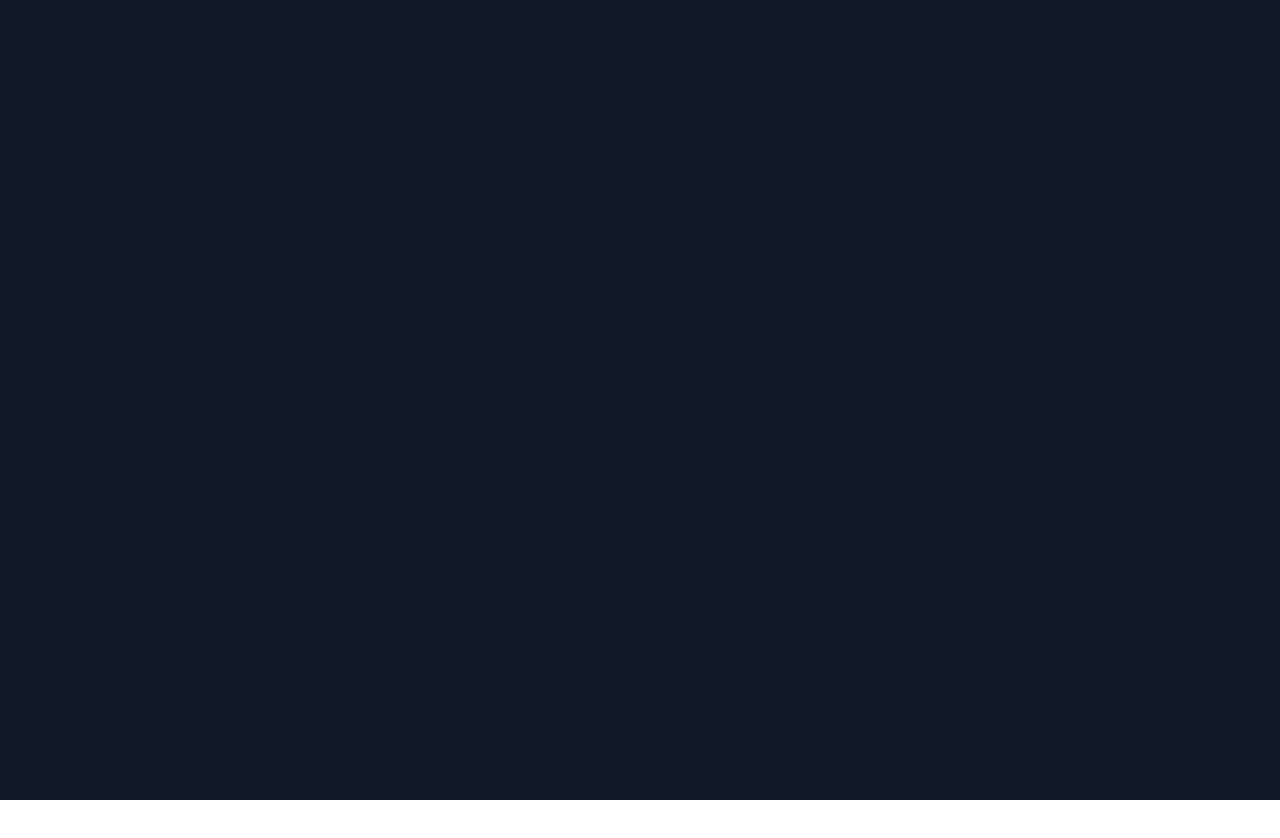
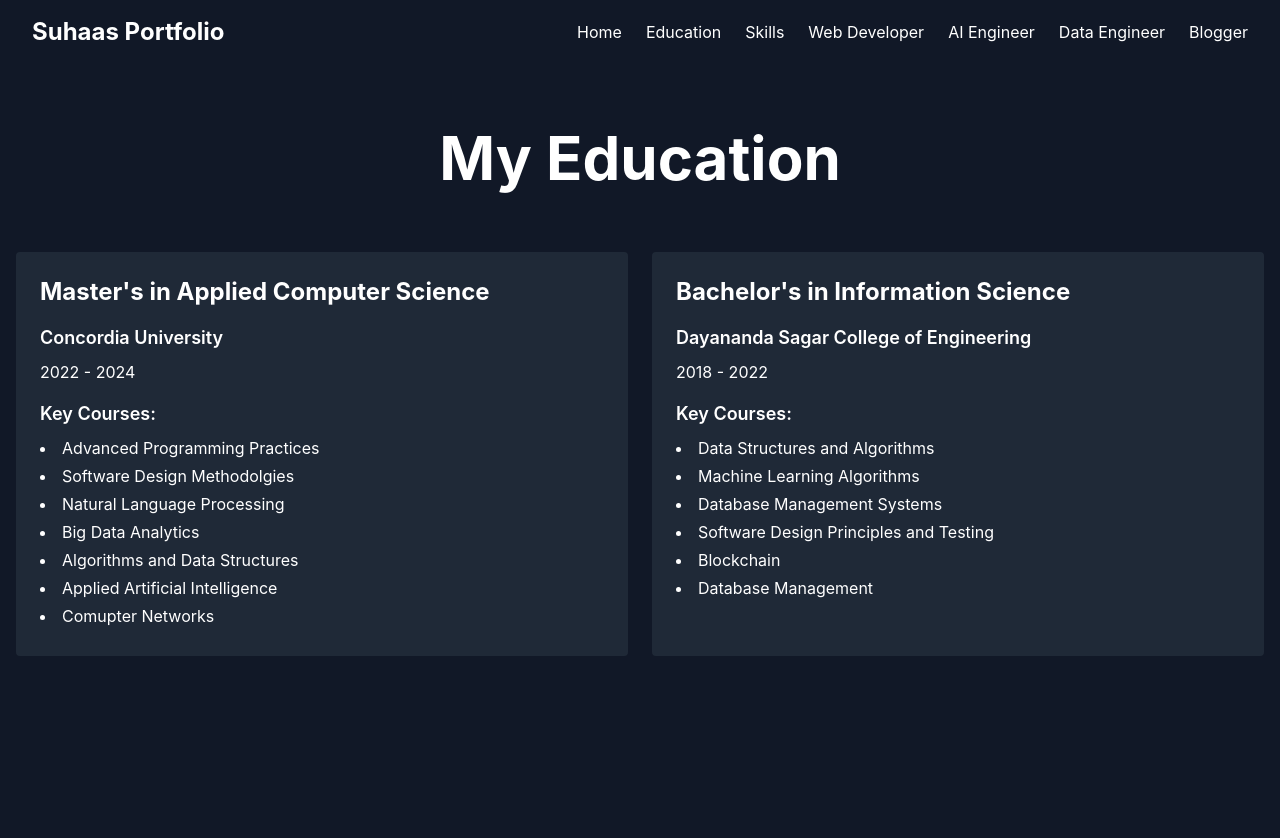
Before and after one commit to overlordiam/Portfolio, a React (Create React App) app: page /education in a window 1280 px wide. Before the commit this address had no page. Shown: the top 838 px of the page. Before the commit the page ends 800 px from the top, so only its background shows below. Built offline with nearby package versions, Linux system fonts and the light colour scheme.

Commit message:
add education and skill pages

```diff
--- a/src/App.js
+++ b/src/App.js
@@ -6,10 +6,15 @@ import WebDeveloper from "./components/WebDeveloper";
 import AIEngineer from "./components/AIEngineer";
 import DataEngineer from "./components/DataEngineer";
 import Blogger from "./components/Blogger";
+import Education from "./components/Education";
+import Skills from "./components/Skills";
+import Navbar from "./components/Navbar";  // Import Navbar
 
 function App() {
   return (
     <Router>
+      {/* Navbar included here to show on all pages */}
+      <Navbar />
       <div className="bg-gray-900 text-white min-h-screen">
         <Routes>
           <Route path="/" element={<Home />} />
@@ -17,6 +22,8 @@ function App() {
           <Route path="/ai-engineer" element={<AIEngineer />} />
           <Route path="/data-engineer" element={<DataEngineer />} />
           <Route path="/blogger" element={<Blogger />} />
+          <Route path="/education" element={<Education />} />
+          <Route path="/skills" element={<Skills />} />
         </Routes>
       </div>
     </Router>
--- /dev/null
+++ b/src/components/Education.js
@@ -0,0 +1,59 @@
+// src/components/Education.js
+import React from "react";
+
+const Education = () => {
+  const degrees = [
+    {
+      degree: "Master's in Applied Computer Science",
+      institution: "Concordia University",
+      duration: "2022 - 2024",
+      gpa: "3.6",
+      courses: [
+        "Advanced Programming Practices",
+        "Software Design Methodolgies",
+        "Natural Language Processing",
+        "Big Data Analytics",
+        "Algorithms and Data Structures",
+        "Applied Artificial Intelligence",
+        "Comupter Networks"
+      ],
+    },
+    {
+      degree: "Bachelor's in Information Science",
+      institution: "Dayananda Sagar College of Engineering",
+      duration: "2018 - 2022",
+      gpa: "3.9",
+      courses: [
+        "Data Structures and Algorithms",
+        "Machine Learning Algorithms",
+        "Database Management Systems",
+        "Software Design Principles and Testing",
+        "Blockchain",
+        "Database Management",
+      ],
+    },
+  ];
+
+  return (
+    <div className="container mx-auto px-4 py-16">
+      <h2 className="text-6xl font-bold mb-16 text-center">My Education</h2>
+      <div className="grid grid-cols-1 md:grid-cols-2 gap-6">
+        {degrees.map((degree, index) => (
+          <div key={index} className="bg-gray-800 p-6 rounded hover:bg-gray-700 transition duration-300">
+            <h3 className="text-2xl font-bold mb-4">{degree.degree}</h3>
+            <p className="text-lg font-semibold mb-2">{degree.institution}</p>
+            <p className="text-md mb-4">{degree.duration}</p>
+            <h4 className="text-lg font-semibold mb-2">Key Courses:</h4>
+            <ul className="list-disc list-inside text-md">
+              {degree.courses.map((course, i) => (
+                <li key={i} className="mb-1">{course}</li>
+              ))}
+            </ul>
+          </div>
+        ))}
+      </div>
+    </div>
+  );
+};
+
+export default Education;
--- a/src/components/Home.js
+++ b/src/components/Home.js
@@ -1,4 +1,3 @@
-// src/components/Home.js
 import React from "react";
 import { Link } from "react-router-dom";
 import { FaGithub, FaLinkedin, FaEnvelope, FaMedium } from "react-icons/fa";
@@ -42,6 +41,16 @@ const Home = () => {
           </p>
         </div>
 
+        {/* Buttons for Education and Skills */}
+        <div className="grid grid-cols-1 md:grid-cols-2 gap-6 mb-12">
+          <Link to="/education" className="bg-gray-800 p-6 rounded hover:bg-gray-700 transition duration-300">
+            My Education
+          </Link>
+          <Link to="/skills" className="bg-gray-800 p-6 rounded hover:bg-gray-700 transition duration-300">
+            My Skills
+          </Link>
+        </div>
+
         {/* Different roles Section */}
         <h2 className="text-3xl font-bold mb-10">Tap in to explore the different versions of me</h2>
         <div className="grid grid-cols-1 md:grid-cols-2 gap-6">
--- /dev/null
+++ b/src/components/Navbar.js
@@ -0,0 +1,43 @@
+// src/components/Navbar.js
+import React from "react";
+import { Link } from "react-router-dom";
+
+const Navbar = () => {
+  return (
+    <nav className="bg-gray-900 text-white py-4 px-8 shadow-md">
+      <div className="container mx-auto flex justify-between items-center">
+        {/* Logo or Home Link */}
+        <Link to="/" className="text-2xl font-bold hover:text-gray-400">
+          Suhaas Portfolio
+        </Link>
+
+        {/* Navigation Links */}
+        <div className="flex space-x-6">
+          <Link to="/" className="hover:text-gray-400">
+            Home
+          </Link>
+          <Link to="/education" className="hover:text-gray-400">
+            Education
+          </Link>
+          <Link to="/skills" className="hover:text-gray-400">
+            Skills
+          </Link>
+          <Link to="/web-developer" className="hover:text-gray-400">
+            Web Developer
+          </Link>
+          <Link to="/ai-engineer" className="hover:text-gray-400">
+            AI Engineer
+          </Link>
+          <Link to="/data-engineer" className="hover:text-gray-400">
+            Data Engineer
+          </Link>
+          <Link to="/blogger" className="hover:text-gray-400">
+            Blogger
+          </Link>
+        </div>
+      </div>
+    </nav>
+  );
+};
+
+export default Navbar;
--- /dev/null
+++ b/src/components/Skills.js
@@ -0,0 +1,40 @@
+// src/components/Skills.js
+import React from "react";
+
+const Skills = () => {
+  const skills = {
+    "Programming Languages": ["Python", "Java", "C/C++", "JavaScript"],
+    Technologies: [
+      "Pandas", "NumPy", "Langchain", "LoopGPT", "TensorFlow", "PyTorch", "NLTK", "spaCy", "Scikit-learn", "Azure Data Factory",
+      "PySpark", "Git", "Docker", "Kubernetes", "FastAPI", "SQL", "MongoDB", "Neo4j", "Linux scripting", "Next.js", "React.js",
+      "Redux", "React Query", "TypeScript", "Express.js", "Node.js", "MySQL", "PostgreSQL", "TailWindCSS", "AWS", "DataBricks",
+      "Azure DevOps Services", "Microsoft SQL Server"
+    ],
+    Concepts: [
+      "Artificial Intelligence", "Machine Learning", "Deep Learning", "Natural Language Processing (NLP)", "Retrieval-augmented Generation",
+      "Large Language Models (LLMs)", "GenAI", "Graph Databases", "Prompt Engineering", "Algorithms Design", "Data Analysis",
+      "Communication", "Collaboration", "State Management", "RESTful APIs", "React Hooks", "Agile Methodology", "Application Development",
+      "Data Engineering", "Problem Solving", "Attention to Detail"
+    ]
+  };
+
+  return (
+    <div className="container mx-auto px-4 py-16">
+      <h2 className="text-6xl font-bold mb-8 text-center">My Skills</h2>
+      {Object.entries(skills).map(([category, skillsList], index) => (
+        <div key={index} className="mb-12">
+          <h3 className="text-2xl font-bold mb-6">{category}</h3>
+          <div className="flex flex-wrap gap-4">
+            {skillsList.map((skill, i) => (
+              <span key={i} className="bg-gray-800 text-white py-2 px-4 rounded-full shadow-md hover:bg-gray-700 transition duration-300">
+                {skill}
+              </span>
+            ))}
+          </div>
+        </div>
+      ))}
+    </div>
+  );
+};
+
+export default Skills;
```
